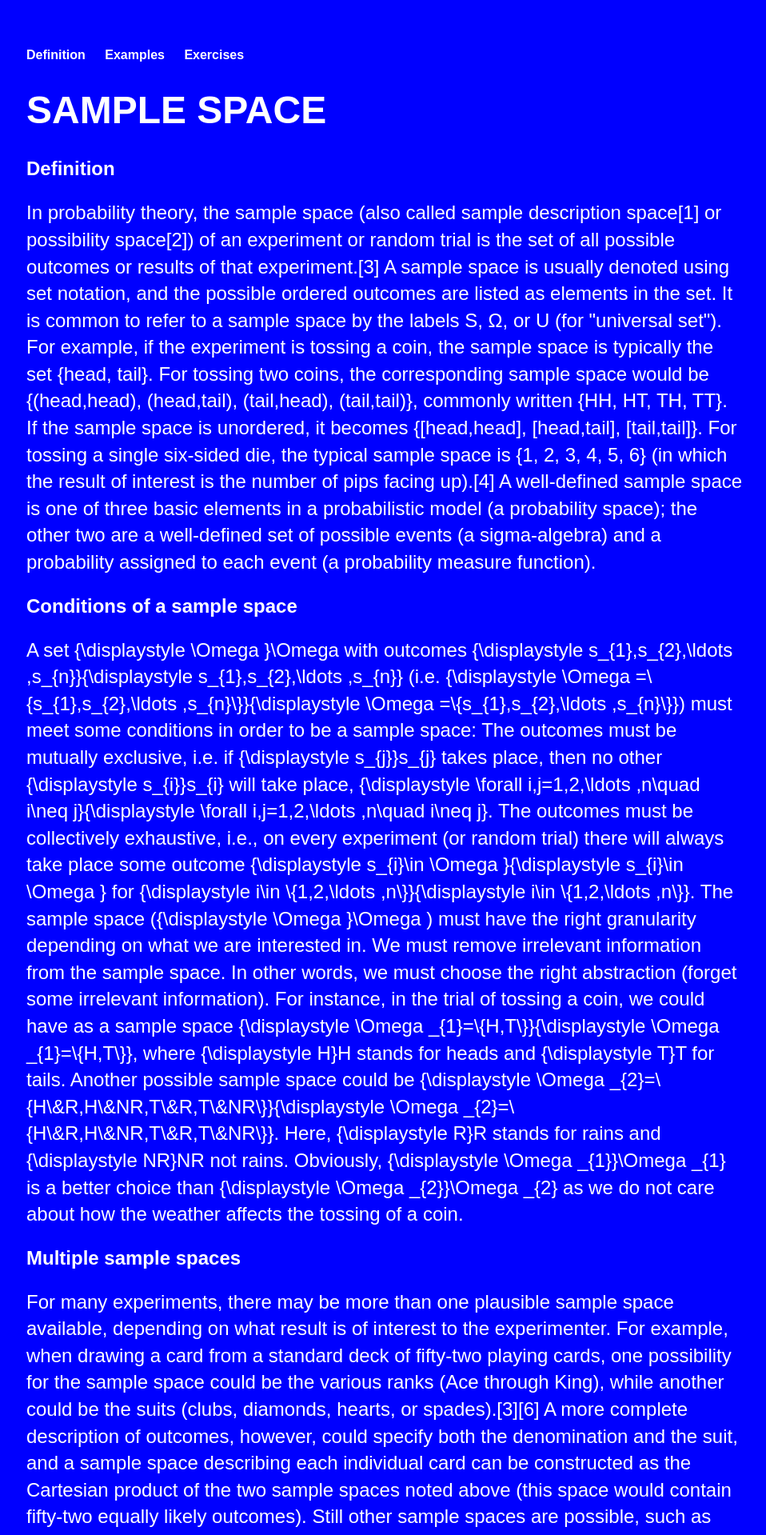
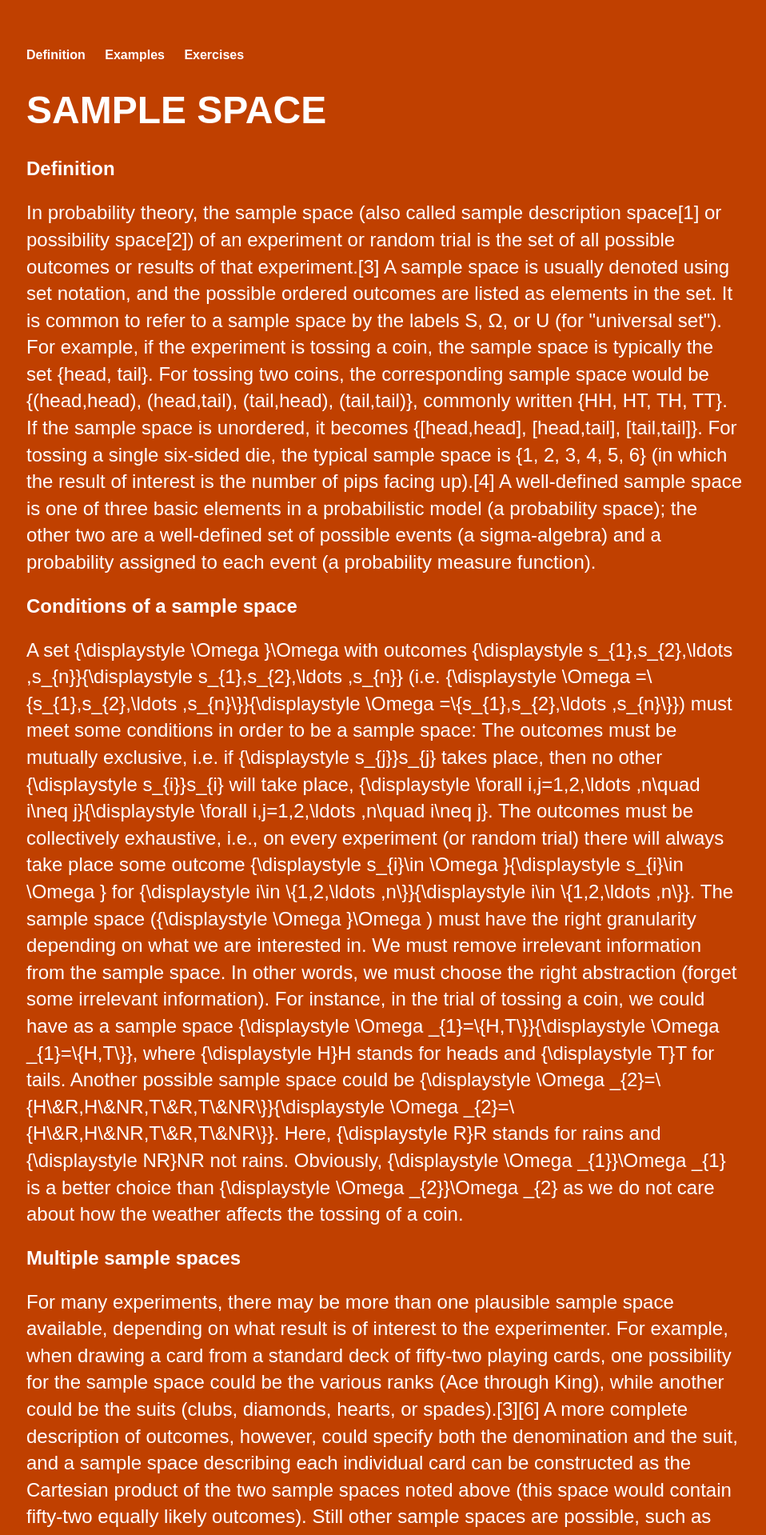
Before and after one commit to samplespace-discrete/samplespace-discrete.github.io, a Jekyll site: the page built from index.html, in a window 1280 px wide. Shown: the top 1919 px of the page at 80% size, without its empty margins (159-1117 px from the left). Built offline with Jekyll 4.4.1, drawn with Linux system fonts in a browser that asks for light colours.

Commit message:
Update main.css

```diff
--- a/css/main.css
+++ b/css/main.css
@@ -1,8 +1,22 @@
 body {
     margin: 60px auto;
     width: 70%;
-    background-color: #0000ff;
+    background-color: #c04000;
 }
+
+.border {
+  position: fixed;
+  top: 0;
+  left: 0;
+  border: 12px solid #fcf4ac;
+  width: 100%;
+  height: 100%;
+  margin: 0;
+  padding: 0;
+  box-sizing: border-box;
+  background-color: #fcf4ac;
+}
+
 nav ul, footer ul {
     font-family: 'Arial';
     padding: 0px;
```
